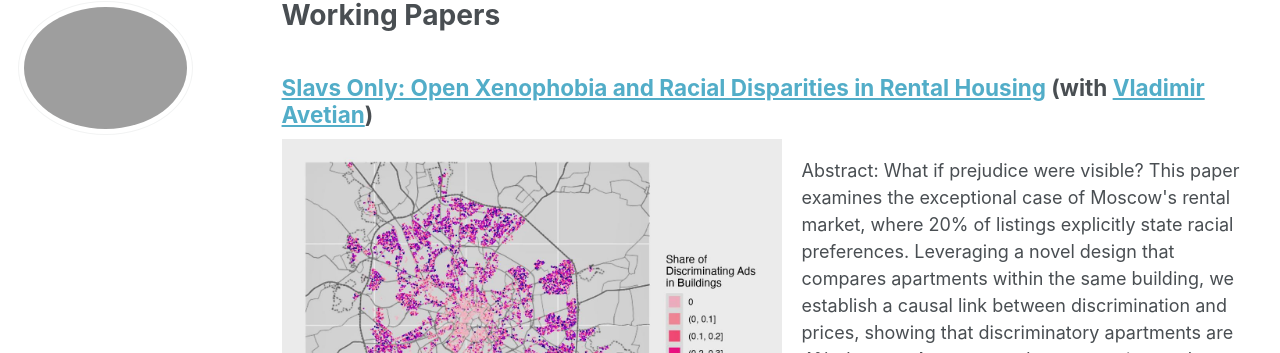
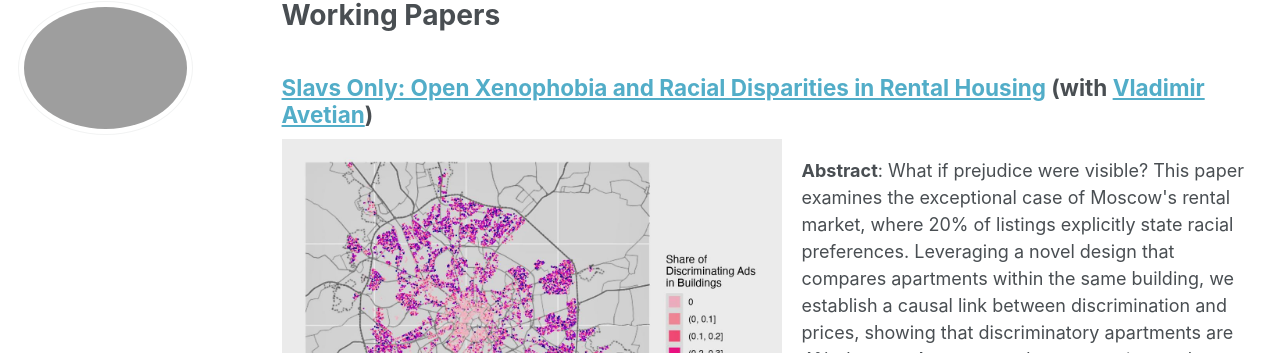
Before and after one commit to viktorveterinarov/viktorveterinarov.github.io, a Jekyll site: the page built from _pages/publications.md, in a window 1280 px wide and 1081 px high. Shown: the part 105-458 px from the top of the window. Built offline with Jekyll 4.4.1, drawn with Linux system fonts in a browser that asks for light colours; some of the changed text lies outside the part shown.

Commit message:
Update publications.md

```diff
--- a/_pages/publications.md
+++ b/_pages/publications.md
@@ -14,6 +14,6 @@ author_profile: true
   <img src="/images/map_dots_cat.jpg" alt="Viktor" style="width: 500px; margin-right: 20px;">
 
   <div>
-    <p>Abstract: What if prejudice were visible? This paper examines the exceptional case of Moscow's rental market, where 20% of listings explicitly state racial preferences. Leveraging a novel design that compares apartments within the same building, we establish a causal link between discrimination and prices, showing that discriminatory apartments are 4% cheaper. A correspondence experiment shows that overt and subtle forms of discrimination coexist and act as complements. The total level of discrimination matches the highest observed in the most discriminatory areas of the United States. By exposing typically hidden preferences, these findings provide rare insights into how discrimination distorts housing prices.</p>
+    <p><b>Abstract</b>: What if prejudice were visible? This paper examines the exceptional case of Moscow's rental market, where 20% of listings explicitly state racial preferences. Leveraging a novel design that compares apartments within the same building, we establish a causal link between discrimination and prices, showing that discriminatory apartments are 4% cheaper. A correspondence experiment shows that overt and subtle forms of discrimination coexist and act as complements. The total level of discrimination matches the highest observed in the most discriminatory areas of the United States. By exposing typically hidden preferences, these findings provide rare insights into how discrimination distorts housing prices.</p>
   </div>
 </div>
```
